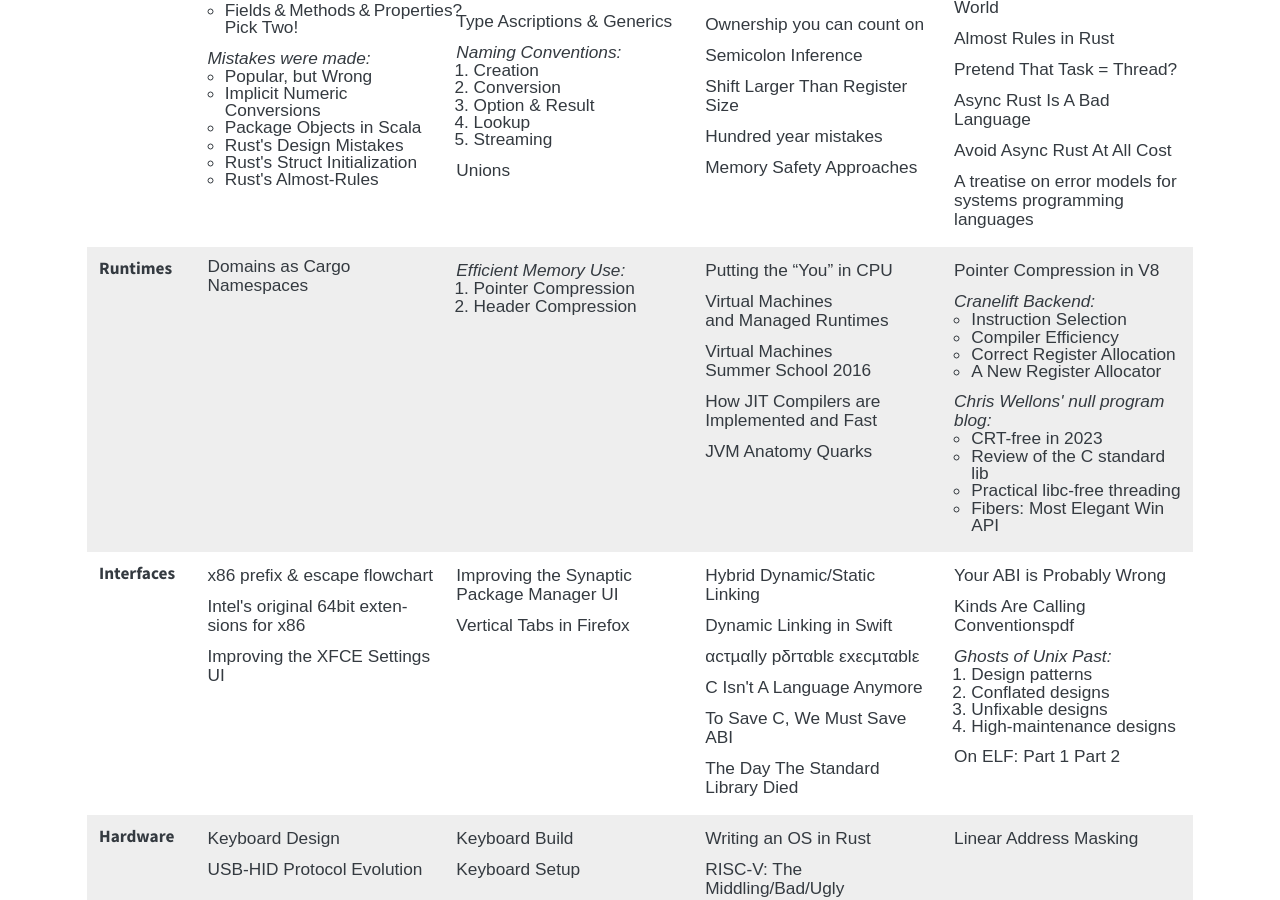
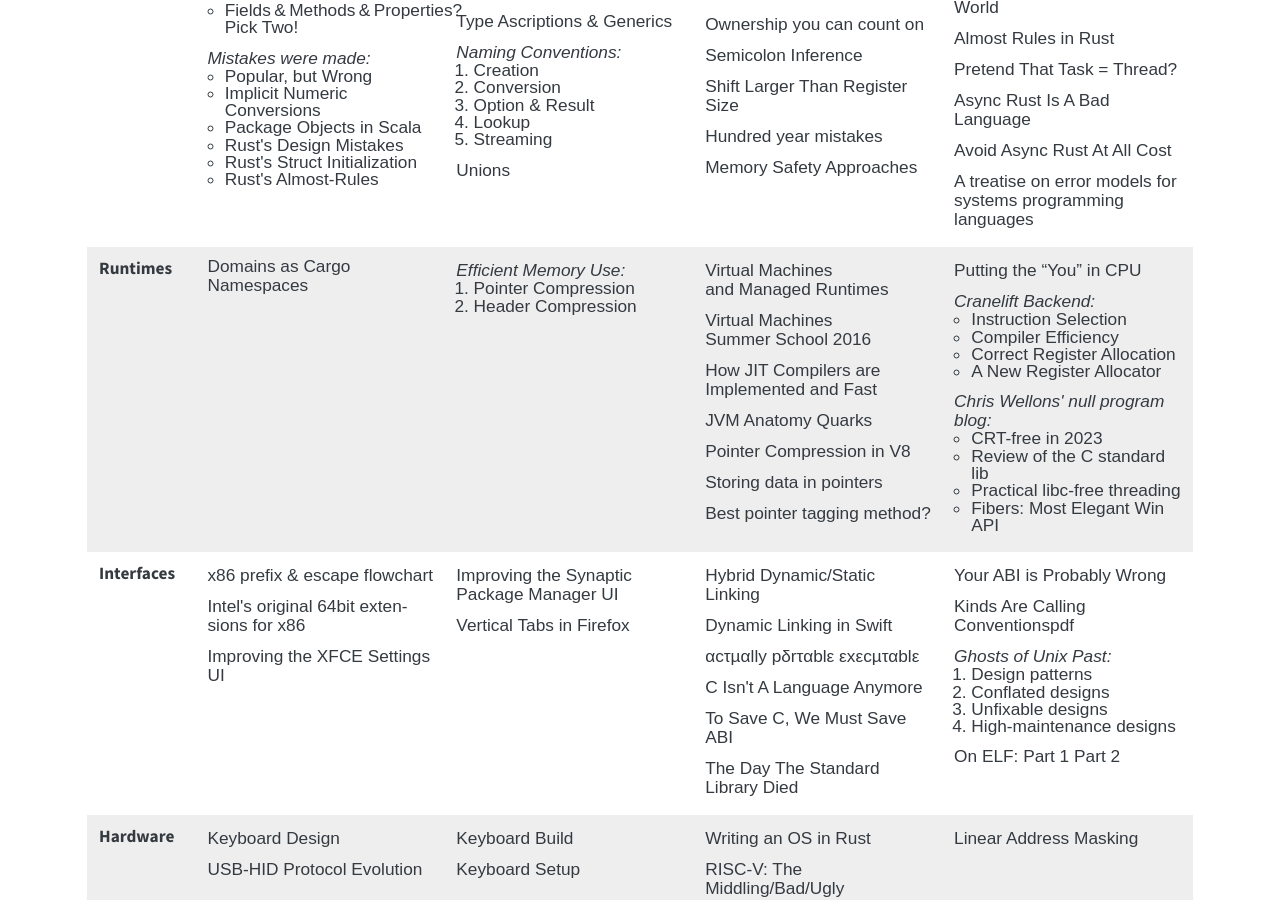
Before and after one commit to soc/soc.me, a Jekyll site: the page built from index.md, in a window 1280 px wide and 900 px high, scrolled down 646 px. Built offline with Jekyll 4.4.1, drawn with Linux system fonts in a browser that asks for light colours; some web fonts are replaced.

Commit message:
add links to "Storing data in pointers" and "What is the best pointer tagging method?"

```diff
--- a/index.md
+++ b/index.md
@@ -171,14 +171,16 @@ navigation: true
       </section>
     </td>
     <td>
-      <div><a href="https://cpu.land/">Putting the “You” in CPU</a></div>
       <div><a href="http://www.wolczko.com/CS294/">Virtual Machines<br/>and Managed Runtimes</a></div>
       <div><a href="https://soft-dev.org/events/vmss16/">Virtual Machines<br/>Summer School 2016</a></div>
       <div><a href="https://carolchen.me/blog/technical/jits-impls/">How JIT Compilers are Implemented and Fast</a></div>
       <div><a href="https://shipilev.net/jvm/anatomy-quarks/">JVM Anatomy Quarks</a></div>
+      <div><a href="https://v8.dev/blog/pointer-compression/">Pointer Compression in V8</a></div>
+      <div><a href="https://muxup.com/2023q4/storing-data-in-pointers">Storing data in pointers</a></div>
+      <div><a href="https://coredumped.dev/2024/09/09/what-is-the-best-pointer-tagging-method/">Best pointer tagging method?</a></div>
     </td>
     <td>
-      <div><a href="https://v8.dev/blog/pointer-compression/">Pointer Compression in V8</a></div>
+      <div><a href="https://cpu.land/">Putting the “You” in CPU</a></div>
       <section id="cranelift-backend"><i>Cranelift Backend:</i>
         <ul>
           <li><a href="https://cfallin.org/blog/2020/09/18/cranelift-isel-1/">Instruction Selection</a></li>
```
